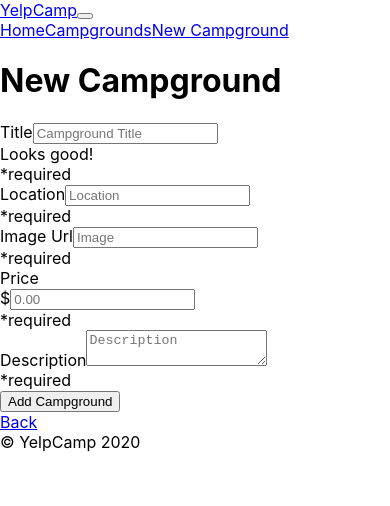
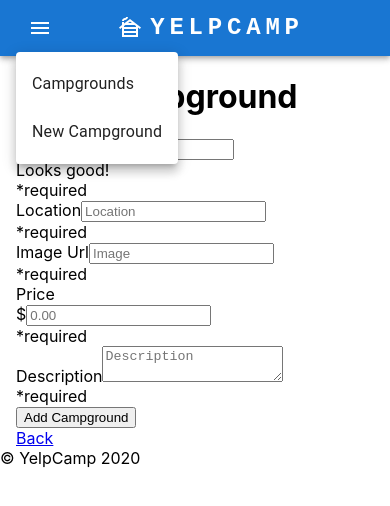
Before and after one commit to fafansin/yelp, a React (Create React App) app in the folder client/: page /campgrounds/new in a window 390 px wide. Both pictures are taken after a click on the button "account of current user". Shown: the top 506 px of the page. Built offline with nearby package versions, Linux system fonts and the light colour scheme.

Commit message:
used AppBar mui component for responsive menu

```diff
--- a/client/package.json
+++ b/client/package.json
@@ -5,6 +5,7 @@
   "dependencies": {
     "@emotion/react": "^11.11.4",
     "@emotion/styled": "^11.11.0",
+    "@mui/icons-material": "^5.15.12",
     "@mui/material": "^5.15.12",
     "@testing-library/jest-dom": "^5.17.0",
     "@testing-library/react": "^13.4.0",
--- a/client/src/App.js
+++ b/client/src/App.js
@@ -2,14 +2,15 @@
 import { Outlet } from 'react-router-dom';
 import Header from './components/Header';
 import Footer from './components/Footer';
+import Container from '@mui/material/Container';
 
 function App() {
   return (
     <div className="App">
       <Header />
-      <div className="container pt-3">
+      <Container>
         <Outlet />
-      </div>
+      </Container>
       <Footer />
     </div>
   );
--- a/client/src/components/Header.jsx
+++ b/client/src/components/Header.jsx
@@ -1,25 +1,130 @@
 import React from 'react';
-import { Link } from 'react-router-dom';
+import { Link, useNavigate } from 'react-router-dom';
+import AppBar from '@mui/material/AppBar';
+import Box from '@mui/material/Box';
+import Toolbar from '@mui/material/Toolbar';
+import IconButton from '@mui/material/IconButton';
+import Typography from '@mui/material/Typography';
+import Menu from '@mui/material/Menu';
+import MenuIcon from '@mui/icons-material/Menu';
+import Container from '@mui/material/Container';
+import Button from '@mui/material/Button';
+import MenuItem from '@mui/material/MenuItem';
+import CabinIcon from '@mui/icons-material/Cabin';
+
+const pages = [{url:'/', label:'Campgrounds'},
+    {url:'/campgrounds/new', label:'New Campground'}];
 
 function Header() {
+  const [anchorElNav, setAnchorElNav] = React.useState(null);
+  const navigate = useNavigate();
+
+
+  const handleOpenNavMenu = (event) => {
+    setAnchorElNav(event.currentTarget);
+  };
+
+  const handleCloseNavMenu = (e) => {
+    navigate(e.target.dataset.url);
+    setAnchorElNav(null);
+  };
+
+
   return (
-    <header className="App-header">
-      <nav className="navbar sticky-top navbar-expand-lg navbar-dark bg-dark">
-        <div className="container-fluid">
-          <Link className="navbar-brand" to="/">YelpCamp</Link>
-          <button className="navbar-toggler" type="button" data-bs-toggle="collapse" data-bs-target="#navbarNavAltMarkup" aria-controls="navbarNavAltMarkup" aria-expanded="false" aria-label="Toggle navigation">
-            <span className="navbar-toggler-icon"></span>
-          </button>
-          <div className="collapse navbar-collapse" id="navbarNavAltMarkup">
-          <div className="navbar-nav">
-            <Link className="nav-link" to="/">Home</Link>
-            <Link className="nav-link" to="/">Campgrounds</Link>
-            <Link className="nav-link" to="/campgrounds/new">New Campground</Link>
-          </div>
-          </div>
-        </div>
-      </nav>
-    </header>
+    <AppBar position="static">
+    <Container maxWidth="xl">
+      <Toolbar disableGutters>
+        <CabinIcon sx={{ display: { xs: 'none', md: 'flex' }, mr: 1 }} />
+        <Typography
+          variant="h6"
+          noWrap
+          component={Link}
+          to="/"
+          sx={{
+            mr: 2,
+            display: { xs: 'none', md: 'flex' },
+            fontFamily: 'monospace',
+            fontWeight: 700,
+            letterSpacing: '.3rem',
+            color: 'inherit',
+            textDecoration: 'none',
+          }}
+        >
+          YELPCAMP
+        </Typography>
+
+        <Box sx={{ flexGrow: 1, display: { xs: 'flex', md: 'none' } }}>
+          <IconButton
+            size="large"
+            aria-label="account of current user"
+            aria-controls="menu-appbar"
+            aria-haspopup="true"
+            onClick={handleOpenNavMenu}
+            color="inherit"
+          >
+            <MenuIcon />
+          </IconButton>
+          <Menu
+            id="menu-appbar"
+            anchorEl={anchorElNav}
+            anchorOrigin={{
+              vertical: 'bottom',
+              horizontal: 'left',
+            }}
+            keepMounted
+            transformOrigin={{
+              vertical: 'top',
+              horizontal: 'left',
+            }}
+            open={Boolean(anchorElNav)}
+            onClose={handleCloseNavMenu}
+            sx={{
+              display: { xs: 'block', md: 'none' },
+            }}
+          >
+            {pages.map((page) => (
+              <MenuItem key={page.label} onClick={handleCloseNavMenu}>
+                <Typography data-url={page.url} textAlign="center">{page.label}</Typography>
+              </MenuItem>
+            ))}
+          </Menu>
+        </Box>
+        <CabinIcon sx={{ display: { xs: 'flex', md: 'none' }, mr: 1 }} />
+        <Typography
+          variant="h5"
+          noWrap
+          component="a"
+          href="#app-bar-with-responsive-menu"
+          sx={{
+            mr: 2,
+            display: { xs: 'flex', md: 'none' },
+            flexGrow: 1,
+            fontFamily: 'monospace',
+            fontWeight: 700,
+            letterSpacing: '.3rem',
+            color: 'inherit',
+            textDecoration: 'none',
+          }}
+        >
+          YELPCAMP
+        </Typography>
+        <Box sx={{ flexGrow: 1, display: { xs: 'none', md: 'flex' } }}>
+          {pages.map((page) => (
+            <Button
+              key={page.label}
+              data-url={page.url}
+              onClick={handleCloseNavMenu}
+              sx={{ my: 2, color: 'white', display: 'block' }}
+            >
+              {page.label}
+            </Button>
+          ))}
+        </Box>
+
+
+      </Toolbar>
+    </Container>
+    </AppBar>
   )
 }
 
```
Also changed, not shown: 1 other file (tests, documents, lock files or other folders).
